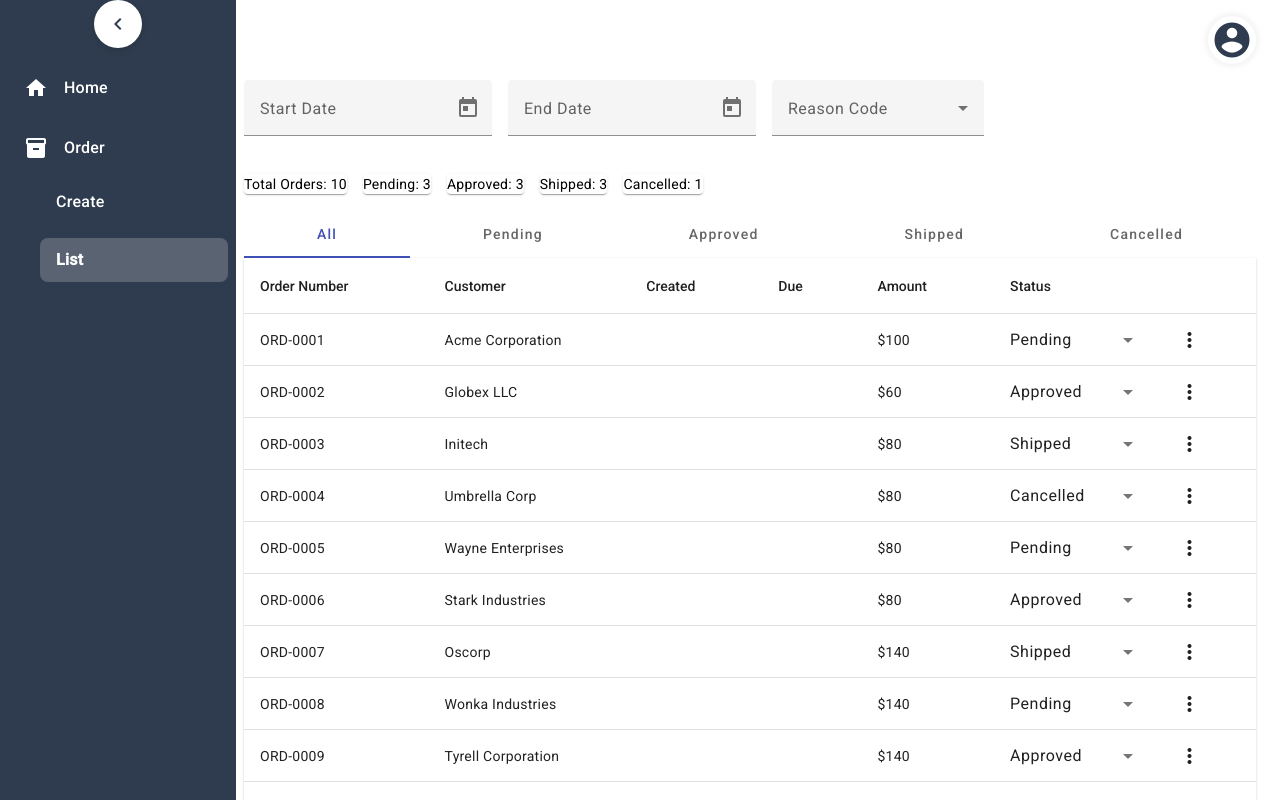
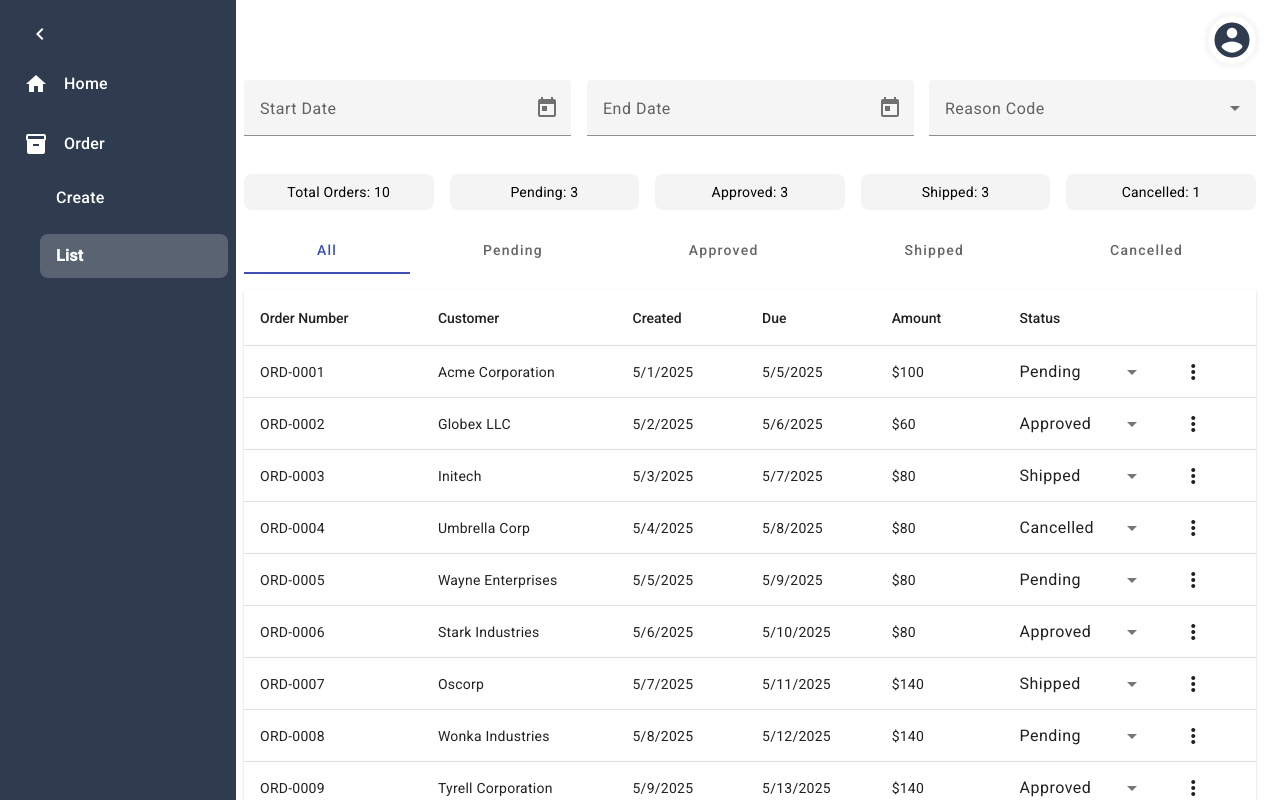
Before and after one commit to BSteevenB/daxwell-order-app, an Angular app: page /orders/list in a window 1280 px wide. Built offline with nearby package versions, Linux system fonts and the light colour scheme.

Commit message:
history page changes

```diff
--- a/src/app/layout/sidebar/sidebar.component.html
+++ b/src/app/layout/sidebar/sidebar.component.html
@@ -3,7 +3,7 @@
 
 <div class="sidebar" [class.collapsed]="collapsed" [class.mobile-open]="isMobileOpen">
  <button mat-icon-button (click)="toggleSidebar()" class="collapse-toggle">
-  <mat-icon>{{ collapsed ? 'chevron_right' : 'chevron_left' }}</mat-icon>
+  <mat-icon>{{ collapsed ? 'menu' : 'chevron_left' }}</mat-icon>
 </button>
 
   <nav>
--- a/src/app/layout/sidebar/sidebar.component.scss
+++ b/src/app/layout/sidebar/sidebar.component.scss
@@ -82,18 +82,18 @@
 
 
 .collapse-toggle {
-  margin: 0 auto 1rem auto;
-  background-color: #fff;
-  border-radius: 50%;
-  box-shadow: 0 2px 6px rgba(0, 0, 0, 0.15);
-  transition: background-color 0.2s ease;
+  background-color: transparent;
+  color: #fff;
+  margin: 10px 8px;
+  border-radius: 8px;
+  width: 40px;
+  height: 40px;
+  transition: background 0.2s;
 
-  &:hover {
-    background-color: #f0f0f0;
-  }
+
 
   mat-icon {
-    color: #2f3c4f;
+    color: white;
   }
 }
 
--- a/src/app/pages/orders/create/create.component.html
+++ b/src/app/pages/orders/create/create.component.html
@@ -245,3 +245,14 @@
   </div>
 
 </form>
+
+
+<div class="history-container">
+  <div *ngFor="let event of orderData?.history" class="history-item">
+    <div class="dot"></div>
+    <div class="content">
+      <div class="timestamp">{{ event.timestamp | date:'medium' }}</div>
+      <div class="event">{{ event.event }}</div>
+    </div>
+  </div>
+</div>
--- a/src/app/pages/orders/create/create.component.scss
+++ b/src/app/pages/orders/create/create.component.scss
@@ -45,3 +45,39 @@
     color: #333;
   }
 }
+
+.history-container {
+  position: relative;
+  margin: 2rem 0;
+  padding-left: 2rem;
+}
+
+.history-item {
+  display: flex;
+  align-items: start;
+  margin-bottom: 1rem;
+  position: relative;
+}
+
+.dot {
+  width: 12px;
+  height: 12px;
+  background-color: #1976d2;
+  border-radius: 50%;
+  position: absolute;
+  left: -7px;
+  top: 5px;
+}
+
+.content {
+  margin-left: 1rem;
+
+  .timestamp {
+    font-size: 0.85rem;
+    color: gray;
+  }
+
+  .event {
+    font-weight: 500;
+  }
+}
--- a/src/app/pages/orders/list/list.component.html
+++ b/src/app/pages/orders/list/list.component.html
@@ -1,23 +1,21 @@
 
 <!-- Filters Section -->
-<section class="filters" style="display: flex; gap: 1rem; flex-wrap: wrap; margin-bottom: 1rem;">
-  <!-- Transaction Date Range -->
-  <mat-form-field appearance="fill">
+<section class="filters">
+  <mat-form-field appearance="fill" class="filter-field">
     <mat-label>Start Date</mat-label>
     <input matInput [matDatepicker]="startPicker" [(ngModel)]="startDate" (dateChange)="applyFilters()" />
     <mat-datepicker-toggle matSuffix [for]="startPicker"></mat-datepicker-toggle>
     <mat-datepicker #startPicker></mat-datepicker>
   </mat-form-field>
 
-  <mat-form-field appearance="fill">
+  <mat-form-field appearance="fill" class="filter-field">
     <mat-label>End Date</mat-label>
     <input matInput [matDatepicker]="endPicker" [(ngModel)]="endDate" (dateChange)="applyFilters()" />
     <mat-datepicker-toggle matSuffix [for]="endPicker"></mat-datepicker-toggle>
     <mat-datepicker #endPicker></mat-datepicker>
   </mat-form-field>
 
-  <!-- Reason Code Filter -->
-  <mat-form-field appearance="fill">
+  <mat-form-field appearance="fill" class="filter-field">
     <mat-label>Reason Code</mat-label>
     <mat-select multiple [(ngModel)]="selectedReasons" (selectionChange)="applyFilters()">
       <mat-option *ngFor="let code of reasonCodes" [value]="code">{{ code }}</mat-option>
@@ -25,56 +23,73 @@
   </mat-form-field>
 </section>
 
-<!-- Summary Panel -->
-<section class="summary-panel" style="display: flex; gap: 1rem; margin-bottom: 1rem;">
-  <mat-card>Total Orders: {{ filteredOrders.data.length }}</mat-card>
-  <mat-card *ngFor="let status of statusOptions">
+<section class="summary-panel">
+  <mat-card class="summary-card">Total Orders: {{ filteredOrders.data.length }}</mat-card>
+  <mat-card class="summary-card" *ngFor="let status of statusOptions">
     {{ status }}: {{ getStatusCount(status) }}
   </mat-card>
 </section>
 
 
-<mat-tab-group [(selectedIndex)]="selectedTabIndex" (selectedTabChange)="filterByStatus($event)">
+<div class="tab-scroll-wrapper">
+  <mat-tab-group
+    [(selectedIndex)]="selectedTabIndex"
+    (selectedTabChange)="filterByStatus($event)">
     <mat-tab label="All"></mat-tab>
     <mat-tab label="Pending"></mat-tab>
     <mat-tab label="Approved"></mat-tab>
     <mat-tab label="Shipped"></mat-tab>
     <mat-tab label="Cancelled"></mat-tab>
   </mat-tab-group>
+</div>
 
-<table mat-table [dataSource]="filteredOrders" matSort class="mat-elevation-z1">
 
-  <!-- Order Number Column -->
+
+  <div class="card-list" *ngIf="isMobile">
+    <mat-card *ngFor="let order of filteredOrders.data" class="order-card">
+      <div class="order-header">
+        <strong>{{ order.orderNumber }}</strong> — {{ order.status }}
+      </div>
+      <div class="order-body">
+        <p><strong>Customer:</strong> {{ order.customer }}</p>
+        <p><strong>Created:</strong> {{ order.created | date:'short' }}</p>
+        <p><strong>Due:</strong> {{ order.due | date }}</p>
+        <p><strong>Amount:</strong> ${{ getOrderAmount(order) }}</p>
+      </div>
+      <div class="order-actions">
+        <button mat-button color="primary" (click)="viewOrder(order)">View</button>
+        <button mat-button color="warn" (click)="deleteOrder(order)">Delete</button>
+      </div>
+    </mat-card>
+  </div>
+
+<table mat-table [dataSource]="filteredOrders" matSort class="mat-elevation-z1" *ngIf="!isMobile">
+
   <ng-container matColumnDef="orderNumber">
     <th mat-header-cell *matHeaderCellDef mat-sort-header> Order Number </th>
     <td mat-cell *matCellDef="let order"> {{ order.orderNumber }} </td>
   </ng-container>
 
-  <!-- Customer -->
   <ng-container matColumnDef="customer">
     <th mat-header-cell *matHeaderCellDef mat-sort-header> Customer </th>
     <td mat-cell *matCellDef="let order"> {{ order.customer }} </td>
   </ng-container>
 
-  <!-- Created Date -->
   <ng-container matColumnDef="transactionDate">
     <th mat-header-cell *matHeaderCellDef mat-sort-header> Created </th>
-    <td mat-cell *matCellDef="let order"> {{ order.created | date:'short' }} </td>
+    <td mat-cell *matCellDef="let order"> {{ order.transactionDate | date:'M/d/yyyy' }} </td>
   </ng-container>
 
-  <!-- Due Date -->
   <ng-container matColumnDef="dueDate">
     <th mat-header-cell *matHeaderCellDef mat-sort-header> Due </th>
-    <td mat-cell *matCellDef="let order"> {{ order.due | date }} </td>
+    <td mat-cell *matCellDef="let order"> {{ order.latePickupDate | date:'M/d/yyyy' }} </td>
   </ng-container>
 
-  <!-- Amount -->
   <ng-container matColumnDef="amount">
     <th mat-header-cell *matHeaderCellDef mat-sort-header> Amount </th>
     <td mat-cell *matCellDef="let order"> ${{ getOrderAmount(order)  }} </td>
   </ng-container>
 
-  <!-- Status -->
   <ng-container matColumnDef="status">
     <th mat-header-cell *matHeaderCellDef> Status </th>
     <td mat-cell *matCellDef="let order">
@@ -83,8 +98,6 @@
       </mat-select>
     </td>
   </ng-container>
-
-  <!-- Actions -->
   <ng-container matColumnDef="actions">
     <th mat-header-cell *matHeaderCellDef></th>
     <td mat-cell *matCellDef="let order">
--- a/src/app/pages/orders/list/list.component.scss
+++ b/src/app/pages/orders/list/list.component.scss
@@ -0,0 +1,99 @@
+// .filters {
+//   display: flex;
+//   gap: 1rem;
+//   flex-wrap: wrap;
+//   margin-bottom: 1rem;
+// }
+
+.summary-panel {
+  display: flex;
+  gap: 1rem;
+  margin-bottom: 1rem;
+  flex-wrap: wrap; /* Added for responsiveness */
+}
+
+.mat-tab-group {
+  margin-bottom: 1rem;
+}
+
+// list.component.scss
+
+.filters {
+  display: flex;
+  flex-wrap: wrap;
+  gap: 1rem;
+  margin-bottom: 1rem;
+  justify-content: flex-start;
+
+  mat-form-field {
+    flex: 1 1 0px; // flexible min width
+    max-width: 100%;
+  }
+}
+
+.summary-panel {
+  display: flex;
+  flex-wrap: wrap;
+  gap: 1rem;
+  margin-bottom: 1rem;
+
+  mat-card {
+    flex: 1 1 0px;
+    padding: 0.5rem 1rem;
+    font-size: 14px;
+    text-align: center;
+    min-width: 100px;
+    background: #f4f4f4;
+    border-radius: 8px;
+    box-shadow: none;
+  }
+}
+
+// Responsive stack layout
+@media (max-width: 768px) {
+  .filters,
+  .summary-panel {
+    flex-direction: column;
+    align-items: stretch;
+  }
+
+  mat-form-field,
+  mat-card {
+    width: 100%;
+  }
+}
+.tab-scroll-wrapper {
+  overflow-x: auto;
+  -webkit-overflow-scrolling: touch;
+  max-width: 100%;
+  margin-bottom: 1rem;
+
+  // OPTIONAL: prettier scrollbar
+  &::-webkit-scrollbar {
+    height: 4px;
+  }
+
+  &::-webkit-scrollbar-thumb {
+    background-color: #bbb;
+    border-radius: 4px;
+  }
+
+  // Apply scroll behavior to inner tab container
+  ::ng-deep .mat-mdc-tab-header {
+    min-width: max-content;  // Ensures content is wider than wrapper
+  }
+
+  ::ng-deep .mat-mdc-tab-label-container {
+    overflow-x: auto !important;
+    max-width: 100% !important;
+  }
+
+  ::ng-deep .mat-mdc-tab-labels {
+    flex-wrap: nowrap;
+  }
+
+  ::ng-deep .mat-mdc-tab-label {
+    flex: 0 0 auto;
+    white-space: nowrap;
+  }
+}
--- a/src/app/pages/orders/list/list.component.ts
+++ b/src/app/pages/orders/list/list.component.ts
@@ -34,6 +34,8 @@ reasonCodes: string[] = [
   'STOCK_SHORTAGE',
   'CUSTOMER_REQUEST',
 ];
+  isMobile = false;
+
 
 
   constructor(private orderService: OrderService, private router: Router) {}
@@ -44,10 +46,19 @@ reasonCodes: string[] = [
       this.orders = data;
       this.applyFilterByTab(); // auto filter when data updates
     });
+     this.checkScreen();
+  window.addEventListener('resize', () => this.checkScreen());
   }
+
+
+
+checkScreen(): void {
+  this.isMobile = window.innerWidth < 768;
+}
 
   ngAfterViewInit(): void {
     this.filteredOrders.sort = this.sort;
+    console.log(this.filteredOrders, 'filteredOrders')
   }
 
   filterByStatus(event: any): void {
@@ -55,15 +66,17 @@ reasonCodes: string[] = [
     this.applyFilterByTab();
   }
 
-applyFilterByTab(): void {
+  applyFilterByTab(): void {
   const label = ['All', ...this.statusOptions][this.selectedTabIndex];
 
   this.filteredOrders.data = this.orders.filter(order => {
-    const txDate = new Date(order.transactionDate);
+  const txDate = this.toLocalDate(order.transactionDate);
+const start = this.startDate ? this.toLocalDate(this.startDate) : null;
+const end = this.endDate ? this.toLocalDate(this.endDate) : null;
 
     const matchesTab = label === 'All' || order.status === label;
-    const matchesStart = !this.startDate || txDate >= this.startDate;
-    const matchesEnd = !this.endDate || txDate <= this.endDate;
+    const matchesStart = !start || (txDate && txDate.getTime() >= start.getTime());
+    const matchesEnd = !end || (txDate && txDate.getTime() <= end.getTime());
     const matchesReasons =
       this.selectedReasons.length === 0 ||
       (order.pendingApprovalReasonCode ?? []).some((code: string) =>
@@ -73,6 +86,23 @@ applyFilterByTab(): void {
     return matchesTab && matchesStart && matchesEnd && matchesReasons;
   });
 }
+
+
+toLocalDate(date: string | Date | null): Date | null {
+  if (!date) return null;
+
+  if (typeof date === 'string') {
+    // Expecting format: 'YYYY-MM-DD'
+    const [year, month, day] = date.split('-').map(Number);
+    return new Date(year, month - 1, day); // JS months are 0-based
+  }
+
+  return new Date(date.getFullYear(), date.getMonth(), date.getDate());
+}
+
+
+
+
 
 
   getOrderAmount(order: any): number {
--- a/src/styles.scss
+++ b/src/styles.scss
@@ -2,3 +2,17 @@
 
 html, body { height: 100%; }
 body { margin: 0; font-family: Roboto, "Helvetica Neue", sans-serif; }
+
+.mat-form-field-appearance-fill .mat-form-field-flex {
+  padding-top: 4px !important;
+  padding-bottom: 4px !important;
+}
+
+.mat-form-field-wrapper {
+  padding-bottom: 0px !important;
+}
+
+.mat-form-field-infix {
+  padding: 0.4em 0 !important;
+  min-height: 36px !important;
+}
```
Lines whose indentation alone changed are shown as unchanged.
